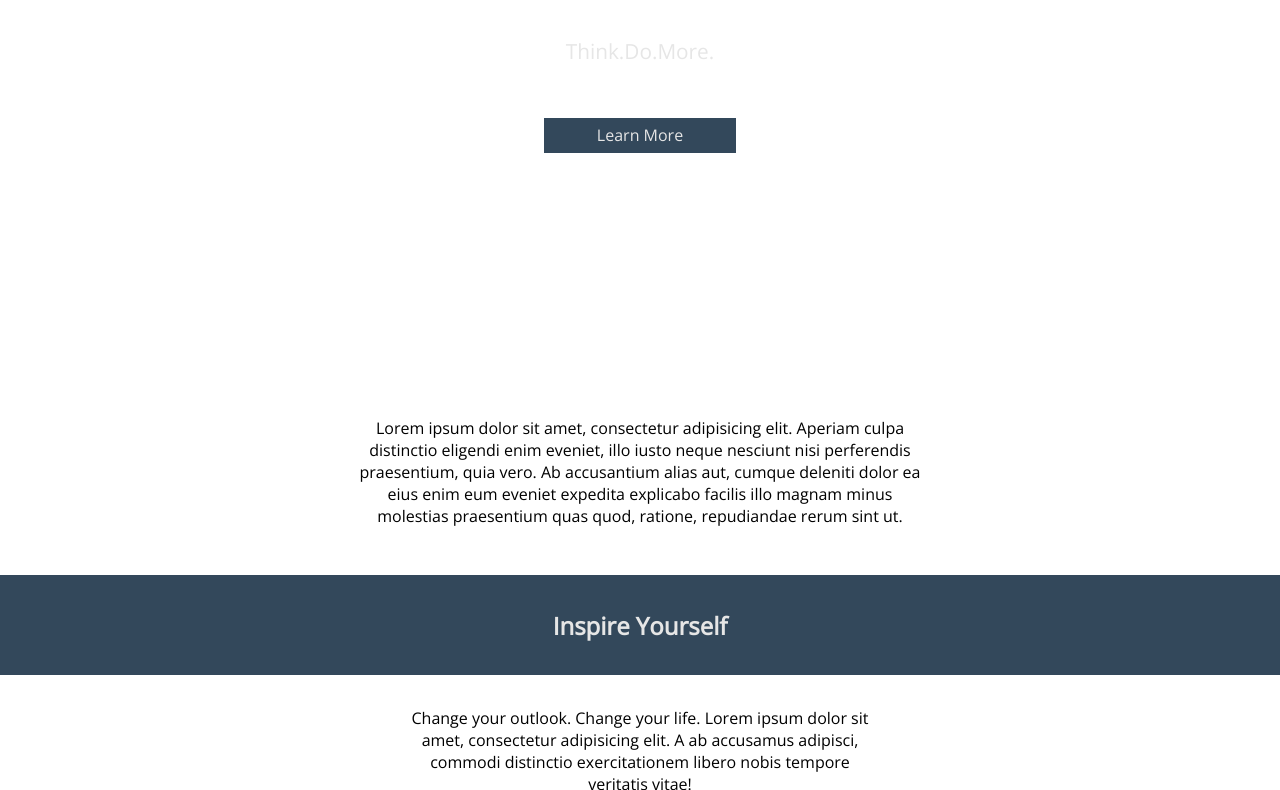
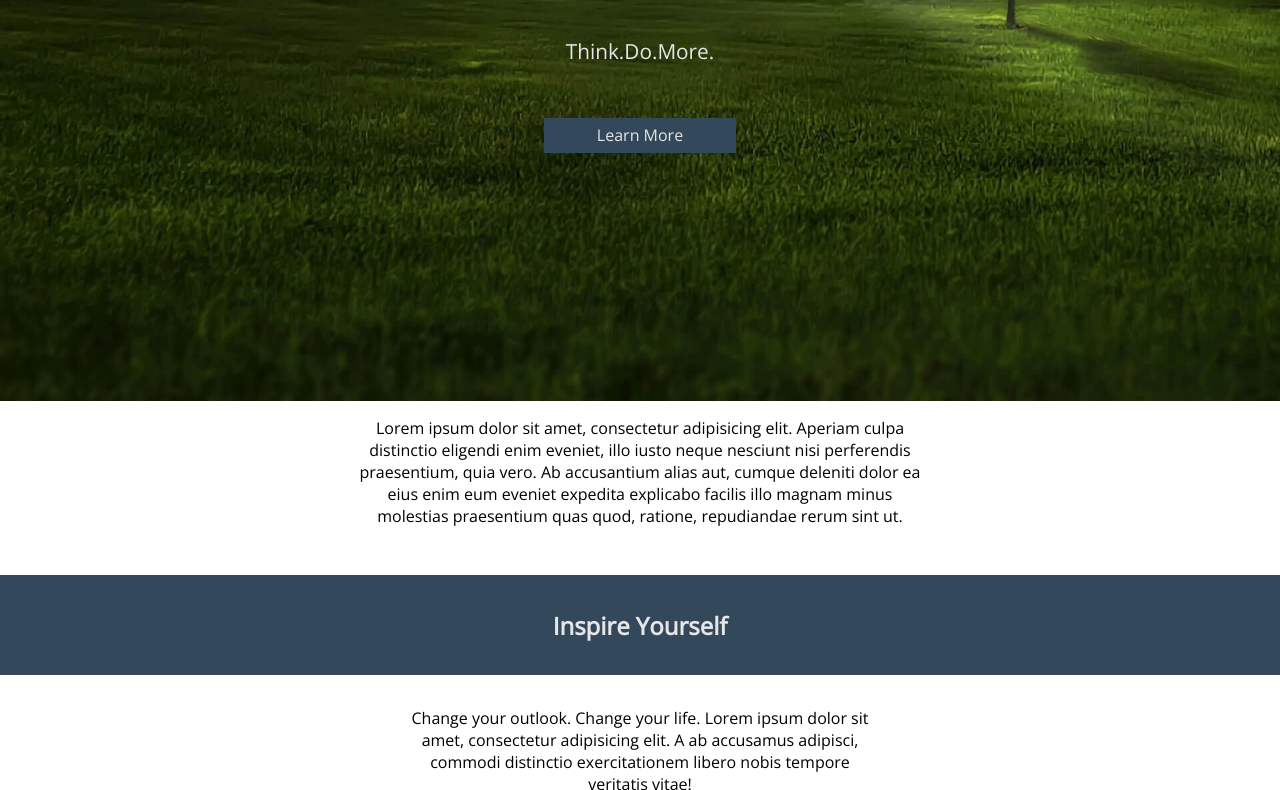
Before and after one commit to JY16/inspire, a plain HTML site: page index.html in a window 1280 px wide. Shown: the part 399-1189 px from the top of the page. Drawn offline with nearby package versions, Linux system fonts and the light colour scheme; the site is published under a folder, as on GitHub Pages, so addresses that start at the root find nothing.

Commit message:
Update inspire.css

```diff
--- a/css/inspire.css
+++ b/css/inspire.css
@@ -87,7 +87,7 @@ header {
     align-items: center;
     justify-content: center;
     height: 100vh;
-    background: url("/images/amazing-736888.jpg") center center no-repeat fixed;
+    background: url("../images/amazing-736888.jpg") center center no-repeat fixed;
     background-size: cover;
 }
 
```
